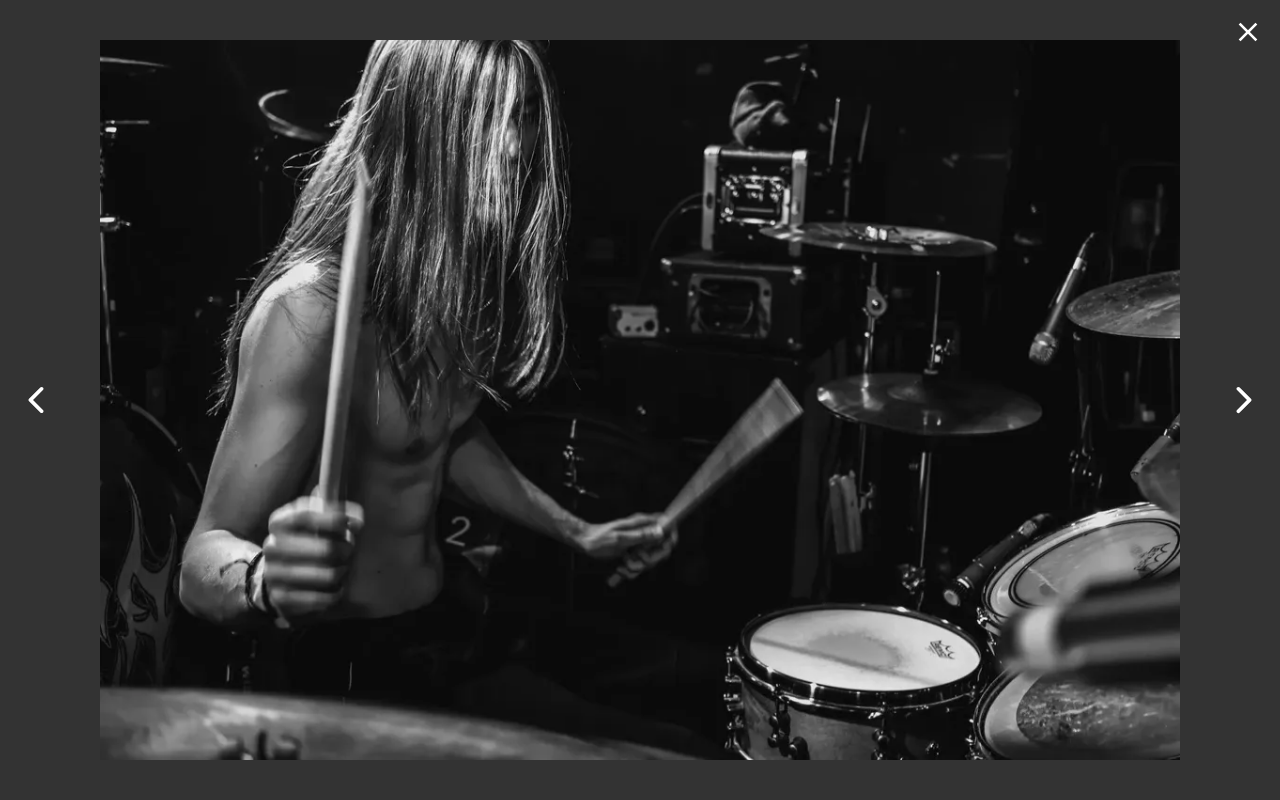
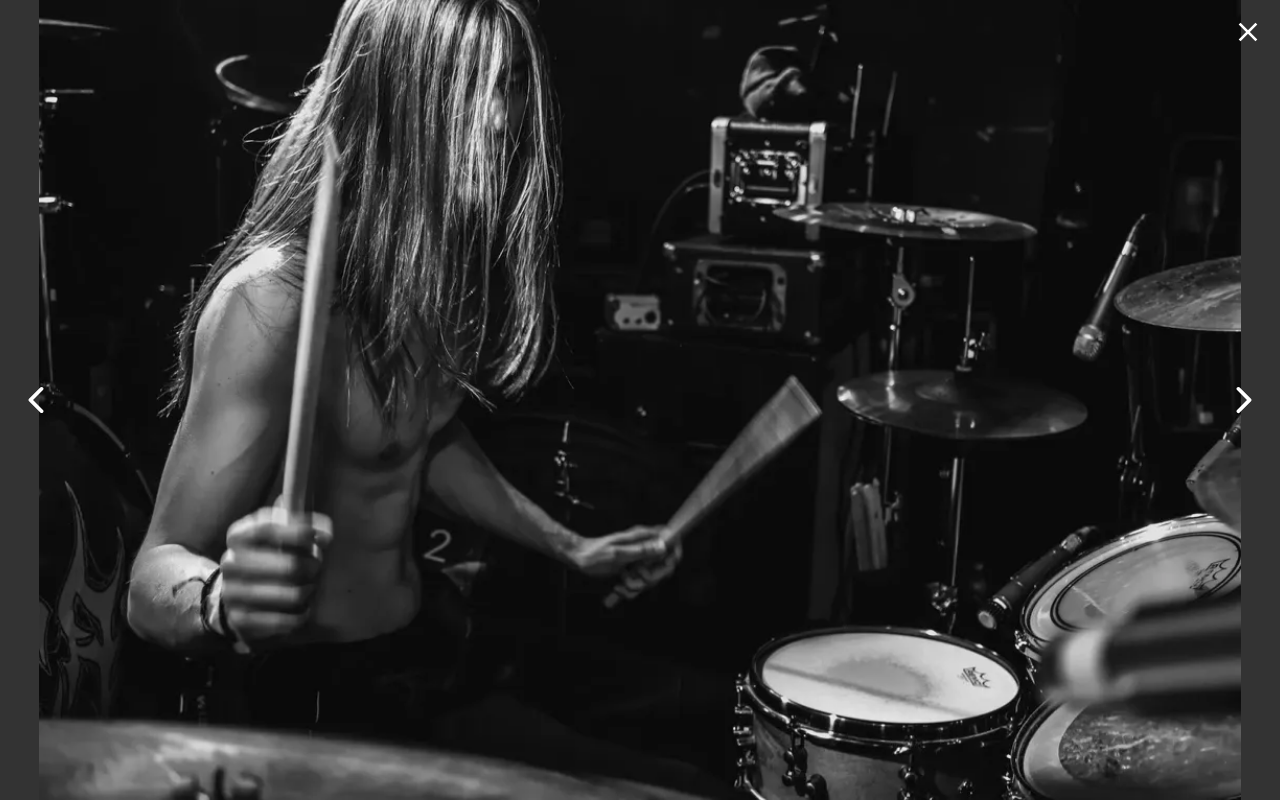
Before and after one commit to Swierszczykowaty/Portfolio_Szymanska, a Next.js app: page /portfolio/koncerty in a window 1280 px wide. Both pictures are taken after a click on the element 290 px from the left and 340 px from the top of the page. Built offline with nearby package versions, Linux system fonts and the light colour scheme; a web font is replaced by a local one.

Commit message:
[ADD] - build clean up

```diff
--- a/src/app/(sites)/contact/page.tsx
+++ b/src/app/(sites)/contact/page.tsx
@@ -7,7 +7,7 @@
 import { useGSAP } from '@gsap/react';
 gsap.registerPlugin(useGSAP);
 
-const contact = () => {
+const Contact = () => {
   useGSAP(() => {
     gsap.fromTo(
       ".contactPhoto",
@@ -79,4 +79,4 @@
   );
 }
 
-export default contact;
+export default Contact;
--- a/src/app/(sites)/portfolio/[type]/page.tsx
+++ b/src/app/(sites)/portfolio/[type]/page.tsx
@@ -1,24 +1,24 @@
+
 import Gallery from "@/components/Gallery"
 import portfolio from "@/database/portfolio.json"
 
 type Params = {
-    params: {
-        type:string
-    }
-}
+    params: Promise<{
+        type: string;
+    }>;
+};
 
-const Page = async ({params}:Params) => {
-
-    const type = (await params).type
-    const data = portfolio.find(p => p.urlName === type)
+const Page = async ({ params }:Params) => {
+    const { type } = await params;
+    const data = portfolio.find(p => p.urlName === type);
 
     return (
         <>
             <h1>{data?.name}</h1>
-            <Gallery images={data?.images ?? []}/>
+            <Gallery images={data?.images ?? []} />
         </>
     );
-}
+};
 export default Page;
 
 export async function generateStaticParams() {
--- a/src/components/Gallery.tsx
+++ b/src/components/Gallery.tsx
@@ -60,11 +60,12 @@
                     className="fixed inset-0 bg-black/80 flex justify-center items-center z-50"
                     onClick={closeModal}
                 >
-                    <div className="relative p-10 h-full w-full">
-                        <img
+                    <div className="relative h-full w-full">
+                        <Image
                             src={currentImageSrc}
                             alt="Zoom"
                             className="w-full h-full object-contain"
+                            fill
                         />
                     </div>
                     <button onClick={prevImage} className="absolute left-4 top-1/2 transform -translate-y-1/2 text-white">
```
